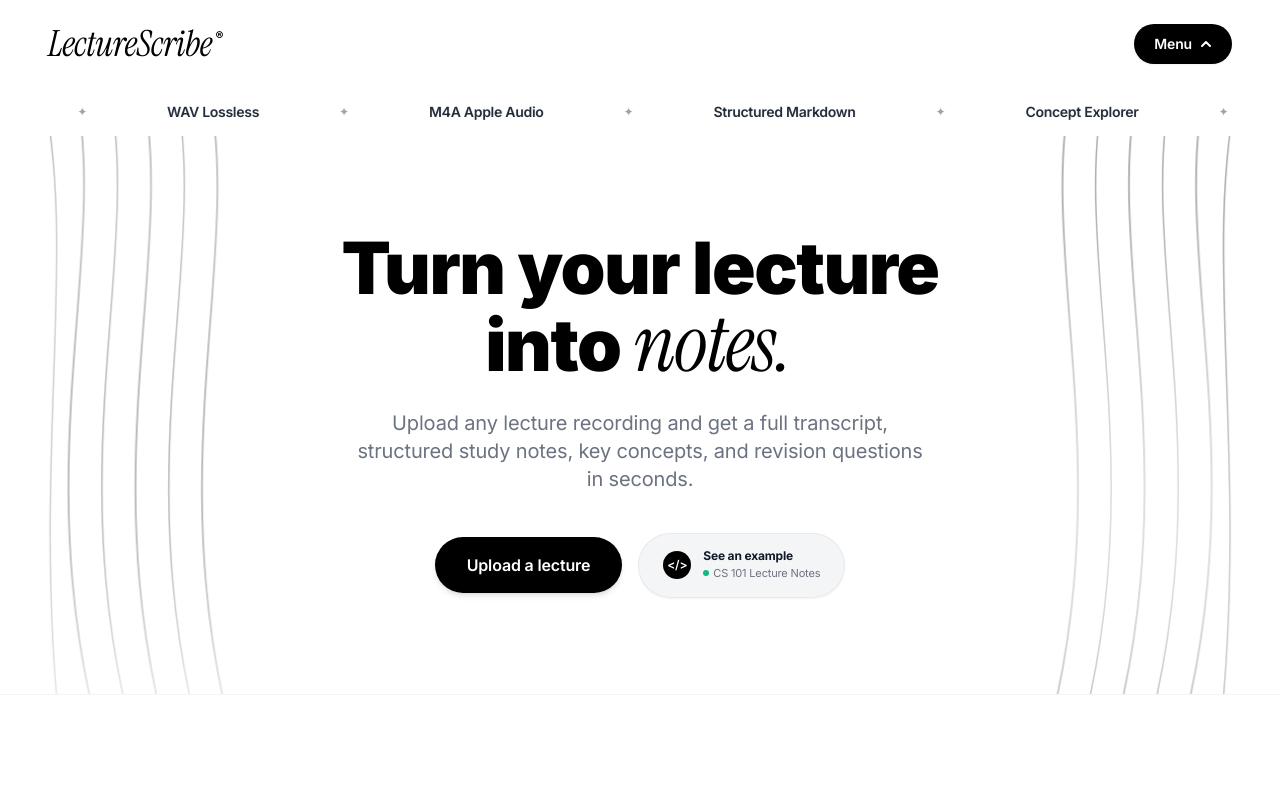
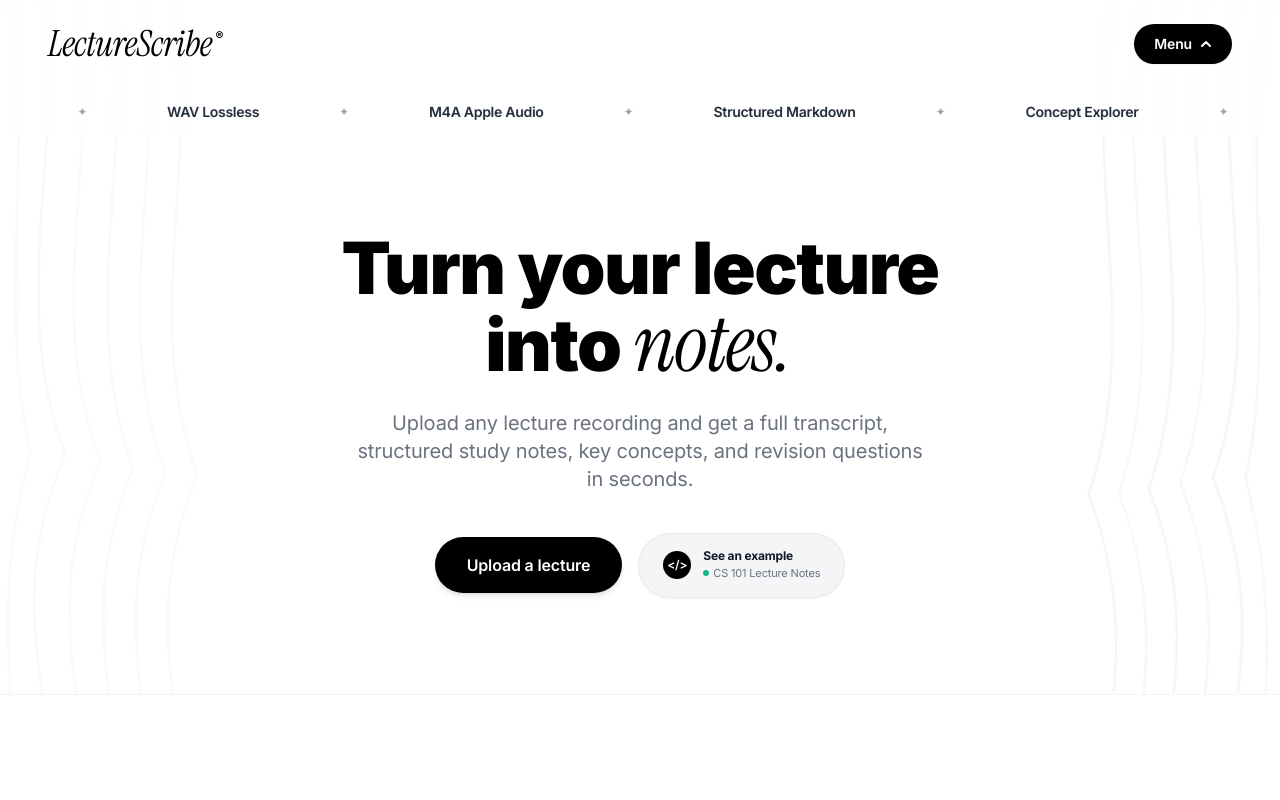
Before and after one commit to Kofi011/lecturescribe, a React (Vite) app in the folder frontend/: page / in a window 1280 px wide. Shown: the top 800 px of the page. Built offline with nearby package versions, Linux system fonts and the light colour scheme; no server answers.

Commit message:
feat: increase curly waveform pace, make waveforms span full page with subtle transparency, and display through transparent marquee container

```diff
--- a/frontend/src/components/AnimatedWaveform.jsx
+++ b/frontend/src/components/AnimatedWaveform.jsx
@@ -1,6 +1,9 @@
 /**
- * AnimatedWaveform.jsx — Elegant flowing curly spline waveforms
- * Strictly contained within the left and right outer margins to avoid overlapping text.
+ * AnimatedWaveform.jsx — Full-page flowing curly spline waveforms
+ * Requirements:
+ *   1. Increased pace / dynamic flowing motion
+ *   2. Spans throughout the entire page with gentle, slight transparency
+ *   3. Visible at the top through the transparent marquee container & nav
  */
 
 export default function AnimatedWaveform({ side = 'left' }) {
@@ -9,43 +12,45 @@ export default function AnimatedWaveform({ side = 'left' }) {
   return (
     <div
       className={[
-        'absolute top-1/2 -translate-y-1/2 w-[110px] sm:w-[150px] md:w-[190px] lg:w-[220px] h-[520px] md:h-[620px] pointer-events-none select-none z-0 overflow-hidden',
-        isLeft ? 'left-0 sm:left-1 md:left-3 lg:left-6' : 'right-0 sm:right-1 md:right-3 lg:right-6',
+        'fixed inset-y-0 w-[100px] sm:w-[130px] md:w-[160px] lg:w-[200px] pointer-events-none select-none z-0 overflow-hidden',
+        isLeft ? 'left-0' : 'right-0',
       ].join(' ')}
       aria-hidden="true"
     >
       <svg
-        viewBox="0 0 200 620"
+        viewBox="0 0 200 1200"
+        preserveAspectRatio="none"
         fill="none"
         className={`w-full h-full ${isLeft ? 'animate-flowing-wave' : 'animate-flowing-wave-delayed'}`}
       >
         <defs>
-          <linearGradient id={`outer-wave-${side}`} x1="0%" y1="0%" x2="100%" y2="100%">
-            <stop offset="0%" stopColor="#000000" stopOpacity="0.38" />
-            <stop offset="50%" stopColor="#000000" stopOpacity="0.22" />
-            <stop offset="100%" stopColor="#000000" stopOpacity="0.10" />
+          <linearGradient id={`fullpage-wave-${side}`} x1="0%" y1="0%" x2="100%" y2="100%">
+            <stop offset="0%" stopColor="#000000" stopOpacity="0.25" />
+            <stop offset="30%" stopColor="#000000" stopOpacity="0.20" />
+            <stop offset="70%" stopColor="#000000" stopOpacity="0.16" />
+            <stop offset="100%" stopColor="#000000" stopOpacity="0.22" />
           </linearGradient>
         </defs>
 
-        {/* 6 gracefully curved lines restricted to the side gutter */}
+        {/* 6 full-height organic flowing spline paths */}
         {[15, 45, 75, 105, 135, 165].map((offset, i) => {
           const xStart = isLeft ? offset : 200 - offset
           const cp1x   = isLeft ? offset + 35 : 200 - (offset + 35)
-          const cp1y   = 160
-          const cp2x   = isLeft ? Math.max(10, offset - 35) : Math.min(190, 200 - (offset - 35))
-          const cp2y   = 360
-          const xEnd   = isLeft ? offset + 15 : 200 - (offset + 15)
+          const cp2x   = isLeft ? Math.max(8, offset - 30) : Math.min(192, 200 - (offset - 30))
+          const cp3x   = isLeft ? offset + 25 : 200 - (offset + 25)
+          const cp4x   = isLeft ? Math.max(8, offset - 25) : Math.min(192, 200 - (offset - 25))
+          const xEnd   = isLeft ? offset + 10 : 200 - (offset + 10)
 
           return (
             <path
               key={i}
-              d={`M${xStart},0 C${cp1x},${cp1y} ${cp2x},${cp2y} ${xEnd},620`}
-              stroke={`url(#outer-wave-${side})`}
-              strokeWidth={1.4 + (i % 2) * 0.3}
+              d={`M${xStart},0 C${cp1x},250 ${cp2x},500 ${cp3x},750 C${cp4x},950 ${xEnd},1100 ${xEnd},1200`}
+              stroke={`url(#fullpage-wave-${side})`}
+              strokeWidth={1.3 + (i % 2) * 0.3}
               strokeLinecap="round"
               className="transition-all duration-300"
               style={{
-                animation: `flowWave ${9 + i * 1.5}s ease-in-out infinite alternate`,
+                animation: `flowWaveFast ${3.8 + i * 0.4}s ease-in-out infinite alternate`,
                 transformOrigin: 'center center',
               }}
             />
--- a/frontend/src/components/HeroSection.jsx
+++ b/frontend/src/components/HeroSection.jsx
@@ -1,17 +1,11 @@
 /**
- * HeroSection.jsx — Hero section with side-margin waveforms and transparent marquee
+ * HeroSection.jsx — Focused hero section with clean text spacing and action buttons
  */
-
-import AnimatedWaveform from './AnimatedWaveform'
 
 export default function HeroSection({ onUploadClick, onExampleClick }) {
   return (
-    <section className="relative text-center px-4 sm:px-6 pt-16 pb-16 md:pt-24 md:pb-24 overflow-hidden">
-      {/* Flowing spline waveforms strictly framing the left and right margins */}
-      <AnimatedWaveform side="left" />
-      <AnimatedWaveform side="right" />
-
-      {/* Central Content Area — protected from waveform overlap */}
+    <section className="relative text-center px-4 sm:px-6 pt-16 pb-16 md:pt-24 md:pb-24">
+      {/* Central Content Area */}
       <div className="relative max-w-3xl mx-auto z-10 px-4 sm:px-6">
         {/* Main Headline */}
         <h1 className="text-5xl sm:text-6xl md:text-7xl font-black text-black tracking-tight leading-[1.05] mb-6">
--- a/frontend/src/index.css
+++ b/frontend/src/index.css
@@ -27,34 +27,34 @@
     letter-spacing: -0.01em;
   }
 
-  /* Animated Waveform keyframes — high visibility, smooth flowing motion */
-  @keyframes flowWave {
+  /* Animated Waveform keyframes — faster, lively pace across full page */
+  @keyframes flowWaveFast {
     0% {
-      transform: translateY(0px) scaleX(1);
+      transform: translateY(0px) scaleX(1) skewY(0deg);
     }
     50% {
-      transform: translateY(-16px) scaleX(1.06);
+      transform: translateY(-28px) scaleX(1.08) skewY(1.2deg);
     }
     100% {
-      transform: translateY(0px) scaleX(1);
+      transform: translateY(0px) scaleX(1) skewY(0deg);
     }
   }
 
-  @keyframes waveFloat {
+  @keyframes wavePulse {
     0%, 100% {
-      transform: translateY(0px) rotate(0deg);
+      opacity: 0.18;
     }
     50% {
-      transform: translateY(-12px) rotate(1.5deg);
+      opacity: 0.28;
     }
   }
 
   .animate-flowing-wave {
-    animation: flowWave 10s ease-in-out infinite alternate;
+    animation: flowWaveFast 4.2s ease-in-out infinite alternate, wavePulse 3s ease-in-out infinite alternate;
   }
 
   .animate-flowing-wave-delayed {
-    animation: flowWave 14s ease-in-out infinite alternate-reverse;
+    animation: flowWaveFast 5.2s ease-in-out infinite alternate-reverse, wavePulse 3.8s ease-in-out infinite alternate-reverse;
   }
 
   /* Seamless Infinite Marquee with generous spacing */
--- a/frontend/src/pages/LandingPage.jsx
+++ b/frontend/src/pages/LandingPage.jsx
@@ -1,17 +1,19 @@
 /**
- * LandingPage.jsx — Interactive Landing Experience with Animated Waveforms & SasuSync Layout
- * Requirement 1: Animated curly line visual motion
- * Requirement 2: Every clickable element produces a relevant result
- * Requirement 3: Internal transcription tech is not exposed
+ * LandingPage.jsx — Full-page experience with continuous flowing spline waveforms
+ * Requirements:
+ *   1. Faster animation pace
+ *   2. Spline lines visible throughout entire page (from top to bottom)
+ *   3. Motion clearly visible behind transparent marquee & nav
  */
 
 import { useRef } from 'react'
-import Nav          from '../components/Nav'
-import HeroSection  from '../components/HeroSection'
-import HowItWorks   from '../components/HowItWorks'
-import DarkHeroCard from '../components/DarkHeroCard'
-import UploadCard   from '../components/UploadCard'
-import Footer       from '../components/Footer'
+import Nav              from '../components/Nav'
+import HeroSection      from '../components/HeroSection'
+import HowItWorks       from '../components/HowItWorks'
+import DarkHeroCard     from '../components/DarkHeroCard'
+import UploadCard       from '../components/UploadCard'
+import Footer           from '../components/Footer'
+import AnimatedWaveform from '../components/AnimatedWaveform'
 
 export default function LandingPage({
   onUpload,
@@ -22,13 +24,17 @@ export default function LandingPage({
   const uploadRef     = useRef(null)
   const howItWorksRef = useRef(null)
 
-  const scrollToUpload  = () => uploadRef.current?.scrollIntoView({ behavior: 'smooth', block: 'start' })
+  const scrollToUpload     = () => uploadRef.current?.scrollIntoView({ behavior: 'smooth', block: 'start' })
   const scrollToHowItWorks = () => howItWorksRef.current?.scrollIntoView({ behavior: 'smooth', block: 'start' })
 
   return (
-    <div className="min-h-screen flex flex-col bg-white selection:bg-black selection:text-white">
-      {/* Sticky Header */}
-      <header className="sticky top-0 z-40 bg-white/95 backdrop-blur-md">
+    <div className="min-h-screen relative flex flex-col bg-white selection:bg-black selection:text-white overflow-x-hidden">
+      {/* Full-page continuous flowing spline waveforms along left & right margins */}
+      <AnimatedWaveform side="left" />
+      <AnimatedWaveform side="right" />
+
+      {/* Transparent Sticky Header — Allows waveforms to show through marquee & nav */}
+      <header className="sticky top-0 z-40 bg-white/40 backdrop-blur-sm">
         <Nav
           onOpenMenu={onOpenMenu}
           onOpenInfo={onOpenInfo}
@@ -36,8 +42,8 @@ export default function LandingPage({
         />
       </header>
 
-      <main className="flex-1">
-        {/* 1. Hero Section with Animated Waveforms */}
+      <main className="flex-1 relative z-10">
+        {/* 1. Hero Section */}
         <HeroSection
           onUploadClick={scrollToUpload}
           onExampleClick={onSelectExample}
```
